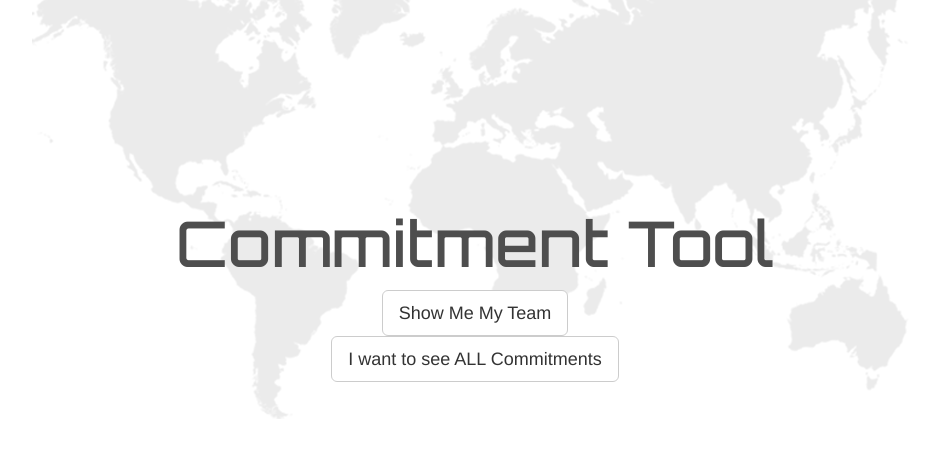
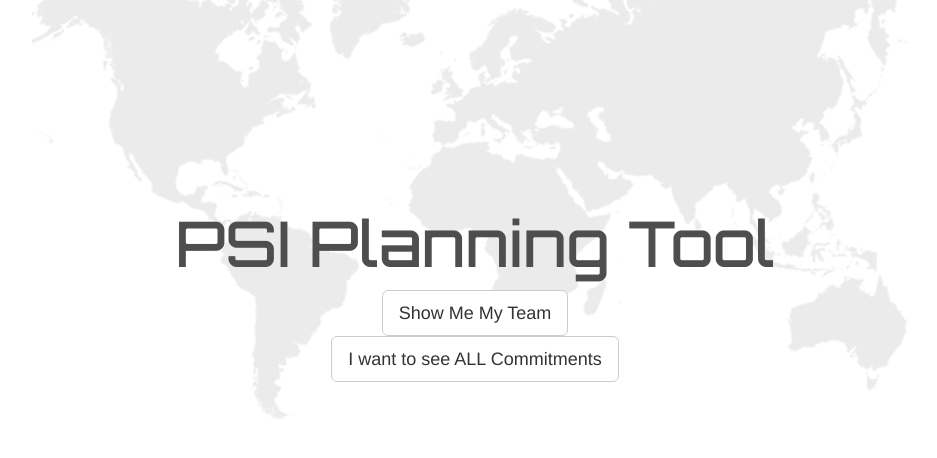
Before and after one commit to codeinpink/project-saturn, a Django app: page / in a window 1280 px wide. Shown: the top 458 px of the page, without its empty margins (165-1102 px from the left). Run offline with Django 3.2, Linux system fonts and the light colour scheme; data that the repository does not hold is empty; some libraries are stand-ins or nearby versions.

Commit message:
Added title to all pages

```diff
--- a/features/templates/features/all.html
+++ b/features/templates/features/all.html
@@ -6,6 +6,10 @@ grey-bg
 {% block nav %}
 {% include 'nav.html' %}
 {% endblock %}
+
+{% block title %}
+All Teams
+{% endblock title %}
 
 {% block content %}
 
--- a/features/templates/features/index.html
+++ b/features/templates/features/index.html
@@ -3,10 +3,14 @@
 space-bg
 {% endblock bg %}
 
+{% block title %}
+Home
+{% endblock title %}
+
 {% block content %}
 
 <section class="jumbotron" ng-controller="homeCtrl as home">
-	<h1><span class="saturnFont">Commitment Tool</span></h1>
+	<h1><span class="saturnFont">PSI Planning Tool</span></h1>
 	<div class="col-sm-offset-4 col-sm-4">
 		<button type="button" class="btn btn-default btn-lg" ng-click="hideInput=false">Show Me My Team</button>
 		<a href="{% url 'all_teams' %}" class="btn btn-default btn-lg">I want to see ALL Commitments</a>
--- a/features/templates/features/team.html
+++ b/features/templates/features/team.html
@@ -7,6 +7,11 @@ grey-bg
 {% block nav %}
 {% include 'nav.html' %}
 {% endblock %}
+
+{% block title %}
+{{ team.name }}
+{% endblock title %}
+
 {% block content %}
 
 <div style="margin-top: 60px;">
--- a/templates/base.html
+++ b/templates/base.html
@@ -3,7 +3,7 @@
 
 <html>
     <head>
-        <title>Commitment Tool</title>
+        <title>PSI Planning Tool - {% block title %}{% endblock title %}</title>
 
         <link href="https://fonts.googleapis.com/css?family=Orbitron:400,500,700,900" rel="stylesheet" type="text/css">
 
@@ -24,6 +24,7 @@
         <script type="text/javascript" src = "{% static "lib/angular-datatables.tabletools.min.js" %}"></script>
         <script type="text/javascript" src = "{% static "lib/plugins/bootstrap/angular-datatables.bootstrap.min.js" %}"></script>
 		<script type="text/javascript" src = "{% static "lib/ui-bootstrap-tpls-0.13.4.min.js" %}"></script>
+        <script type="text/javascript" src="//cdn.datatables.net/buttons/1.0.3/js/buttons.html5.min.js"></script>
 
         <script type="text/javascript" src = "{% static "lib/angucomplete-alt.min.js" %}"></script>
 		<script type="text/javascript" src = "{% static "js/app.js" %}"></script>
```
